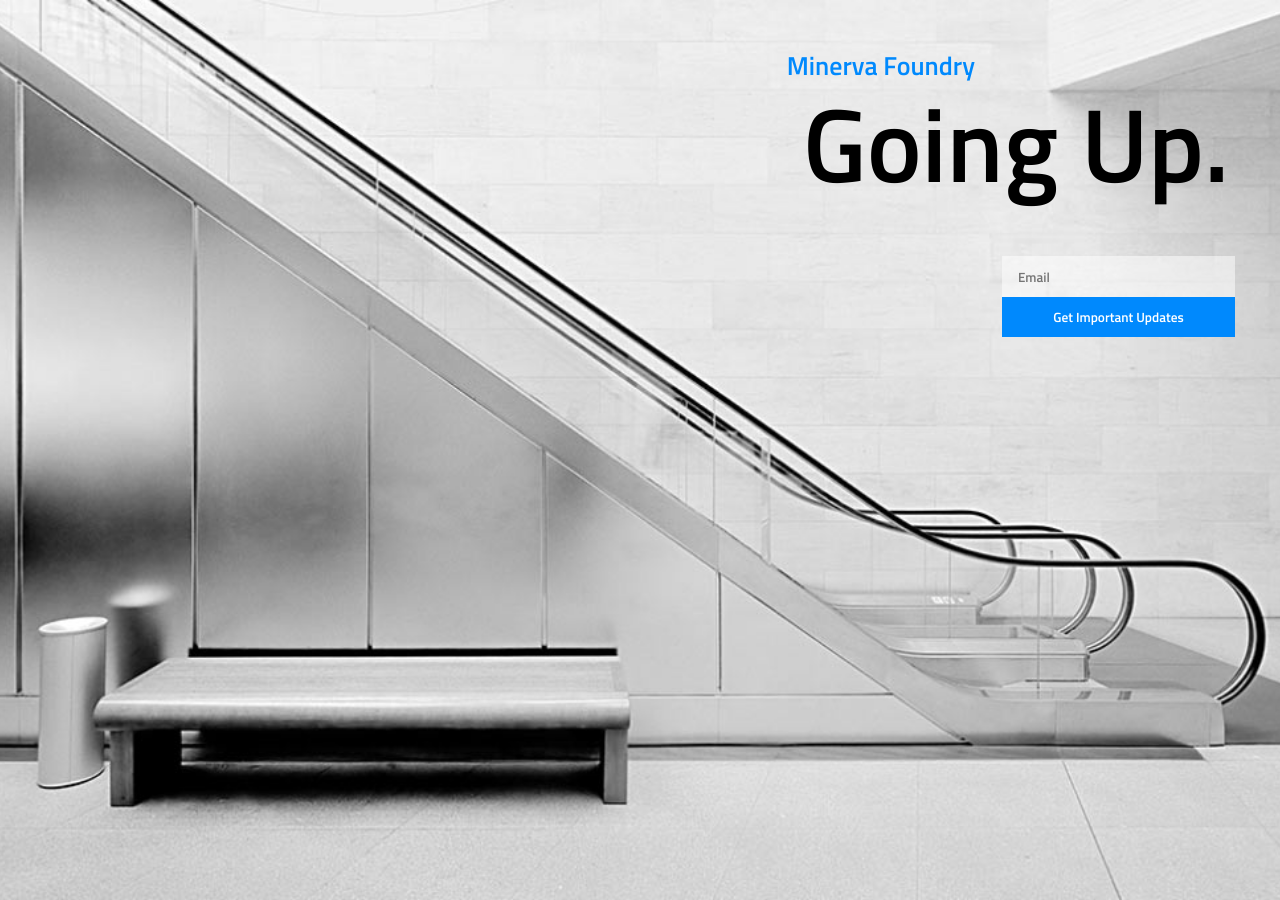
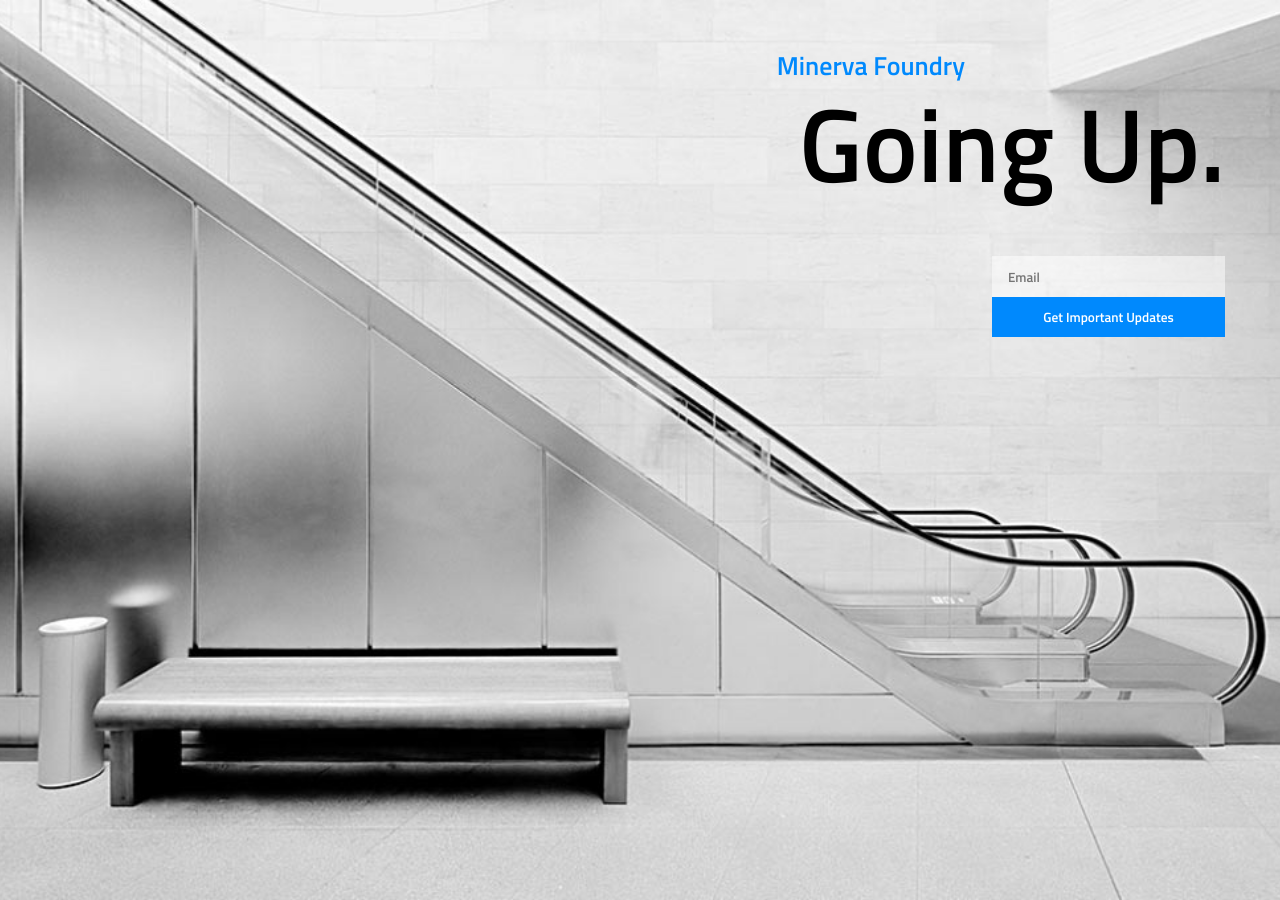
Before and after one commit to minervafoundry/minervafoundry.github.io, a Jekyll site: the page built from index.html, in a window 1280 px wide. Built offline with Jekyll 4.4.1, drawn with Linux system fonts in a browser that asks for light colours.

Commit message:
container spacing tweak

```diff
--- a/css/main.css
+++ b/css/main.css
@@ -55,7 +55,7 @@ body {
 
 .container {
   float: right;
-  margin-right: 45px;
+  margin-right: 55px;
   width: 470px;
 }
 
@@ -74,7 +74,7 @@ h1 {
 }
 
 .tag-line {
-  margin: 0 6px 0 0;
+  margin: 0;
   font-size: 104px;
   line-height: 1.2em;
 }
```
